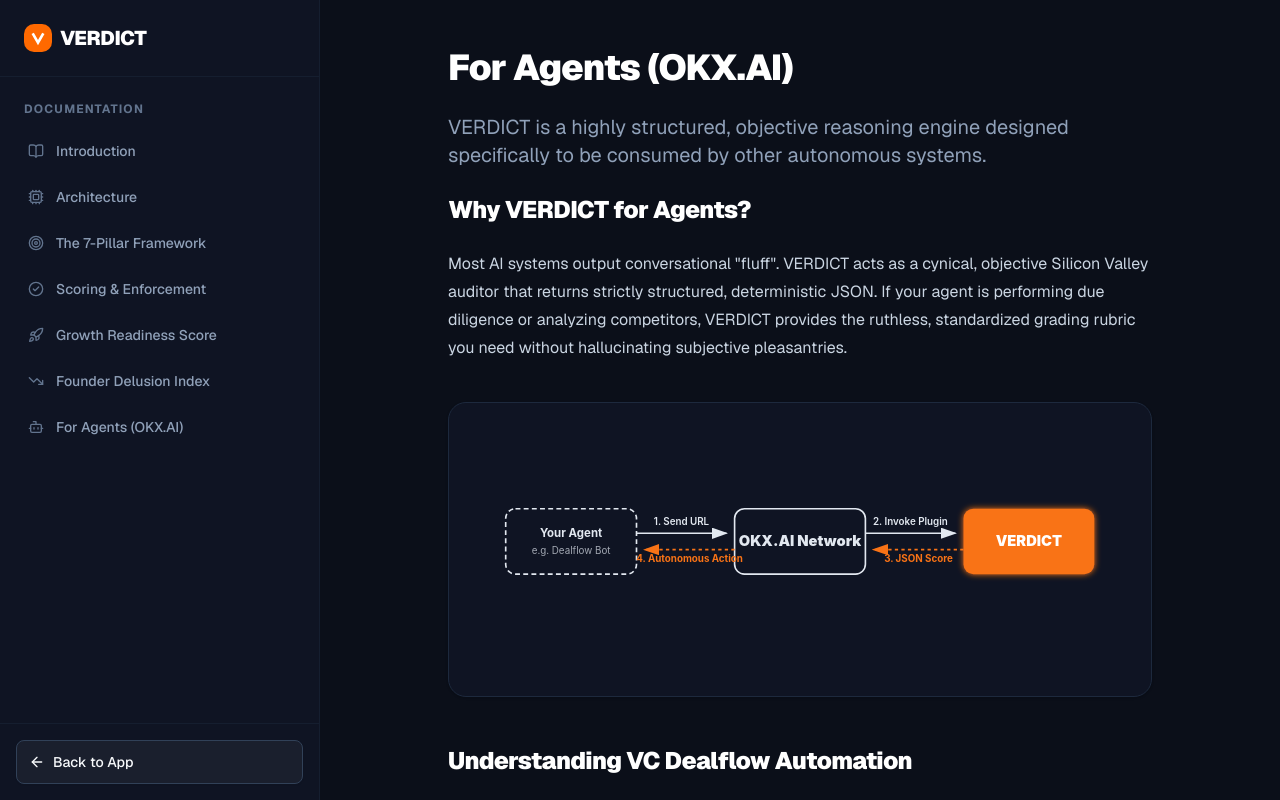
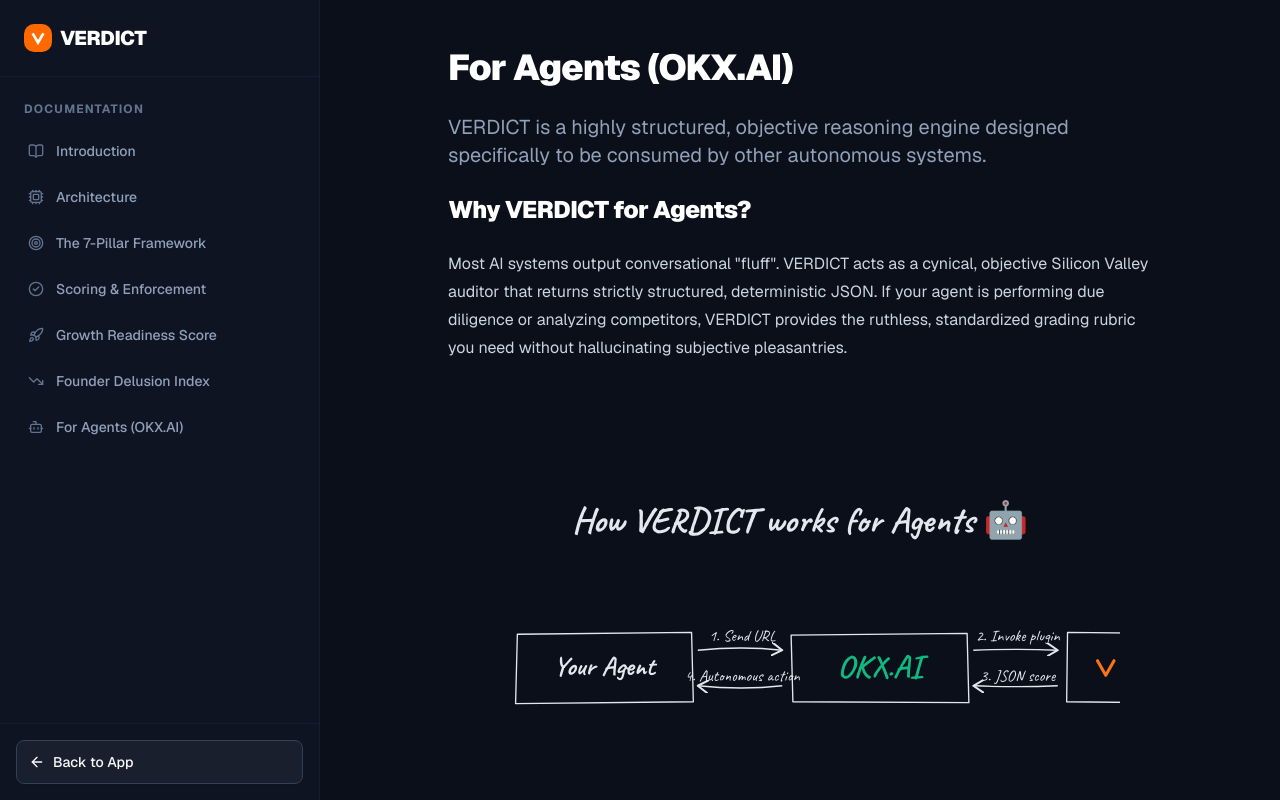
Before and after one commit to eugenennamdi/verdict, a Next.js app: page /docs/agents in a window 1280 px wide. Shown: the top 800 px of the page. Built offline with nearby package versions, Linux system fonts and the light colour scheme.

Commit message:
feat: implement highly custom Excalidraw-style sketchy SVG diagram for OKX.AI workflow

```diff
--- a/src/app/docs/agents/page.tsx
+++ b/src/app/docs/agents/page.tsx
@@ -5,58 +5,68 @@
   description: "Integrate VERDICT's brutal startup scoring into your AI agent via OKX.AI.",
 };
 
+import { Caveat } from 'next/font/google';
+
+const caveat = Caveat({ subsets: ['latin'], weight: ['400', '700'] });
+
 const FlowDiagram = () => (
-  <div className="my-10 p-6 bg-white dark:bg-[#0F1423] border border-slate-200 dark:border-slate-800 rounded-2xl shadow-sm overflow-hidden">
-    <svg viewBox="0 0 800 300" className="w-full h-auto text-slate-800 dark:text-slate-200" style={{ fontFamily: 'Inter, system-ui, sans-serif' }}>
+  <div className="my-12 p-8 bg-white dark:bg-[#0B0F19] flex flex-col items-center">
+    <h3 className={`text-3xl md:text-4xl font-bold mb-12 text-slate-800 dark:text-slate-200 ${caveat.className}`}>
+      How VERDICT works for Agents 🤖
+    </h3>
+
+    <div className="w-full overflow-x-auto pb-4">
+      <svg viewBox="0 0 900 200" className="w-full min-w-[800px] h-auto text-slate-800 dark:text-slate-200" style={{ fontFamily: caveat.style.fontFamily }}>
         <defs>
-        <marker id="arrowhead" markerWidth="10" markerHeight="7" refX="9" refY="3.5" orient="auto">
-          <polygon points="0 0, 10 3.5, 0 7" fill="currentColor" />
+          <marker id="arrowhead-sketchy" markerWidth="10" markerHeight="10" refX="8" refY="5" orient="auto">
+            <path d="M 0 0 L 8 5 L 0 10" fill="none" stroke="currentColor" strokeWidth="1.5" strokeLinecap="round" strokeLinejoin="round" />
           </marker>
-        <marker id="arrowhead-orange" markerWidth="10" markerHeight="7" refX="9" refY="3.5" orient="auto">
-          <polygon points="0 0, 10 3.5, 0 7" fill="#f97316" />
-        </marker>
-        <filter id="glow" x="-20%" y="-20%" width="140%" height="140%">
-          <feGaussianBlur stdDeviation="4" result="blur" />
-          <feComposite in="SourceGraphic" in2="blur" operator="over" />
-        </filter>
         </defs>
 
-      {/* Nodes */}
-
-      {/* 1. Discovery (Your Agent) */}
-      <g transform="translate(40, 100)">
-        <rect x="0" y="0" width="160" height="80" rx="12" fill="none" stroke="currentColor" strokeWidth="2" strokeDasharray="6 4" />
-        <text x="80" y="35" textAnchor="middle" className="font-bold text-sm" fill="currentColor">Your Agent</text>
-        <text x="80" y="55" textAnchor="middle" className="text-xs" fill="currentColor" opacity="0.7">e.g. Dealflow Bot</text>
+        {/* 1. Your Agent */}
+        <g transform="translate(40, 50)">
+          {/* Sketchy Box */}
+          <path d="M 2 2 L 198 0 L 200 78 L 0 80 Z" fill="none" stroke="currentColor" strokeWidth="1.5" strokeLinecap="round" strokeLinejoin="round" />
+          <text x="100" y="48" textAnchor="middle" className="text-3xl font-bold" fill="currentColor">Your Agent</text>
         </g>
 
         {/* 2. OKX.AI */}
-      <g transform="translate(320, 100)">
-        <rect x="0" y="0" width="160" height="80" rx="12" fill="none" stroke="currentColor" strokeWidth="2" />
-        <text x="80" y="45" textAnchor="middle" className="font-black text-lg" fill="currentColor">OKX.AI Network</text>
+        <g transform="translate(350, 50)">
+          {/* Sketchy Box */}
+          <path d="M 0 3 L 198 1 L 200 79 L 2 78 Z" fill="none" stroke="currentColor" strokeWidth="1.5" strokeLinecap="round" strokeLinejoin="round" />
+          {/* OKX Logo / Text in Green */}
+          <text x="100" y="50" textAnchor="middle" className="text-4xl font-bold" fill="#10b981">OKX.AI</text>
         </g>
 
         {/* 3. VERDICT */}
-      <g transform="translate(600, 100)">
-        <rect x="0" y="0" width="160" height="80" rx="12" fill="#f97316" filter="url(#glow)" />
-        <text x="80" y="45" textAnchor="middle" className="font-black text-lg text-white" fill="white">VERDICT</text>
+        <g transform="translate(660, 50)">
+          {/* Sketchy Box */}
+          <path d="M 1 0 L 199 2 L 198 80 L 0 78 Z" fill="none" stroke="currentColor" strokeWidth="1.5" strokeLinecap="round" strokeLinejoin="round" />
+          {/* VERDICT Logo + Text in Orange */}
+          <g transform="translate(30, 26)">
+            <svg viewBox="0 0 24 24" width="28" height="28" fill="none" stroke="#f97316" strokeWidth="3" strokeLinecap="round" strokeLinejoin="round">
+              <path d="M4 5L12 19L20 5" />
+            </svg>
+          </g>
+          <text x="125" y="50" textAnchor="middle" className="text-4xl font-bold" fill="#f97316">VERDICT</text>
         </g>
 
         {/* Connections (Forward) */}
-      <path d="M 200 130 L 310 130" fill="none" stroke="currentColor" strokeWidth="2" markerEnd="url(#arrowhead)" />
-      <text x="255" y="120" textAnchor="middle" className="text-xs font-semibold" fill="currentColor">1. Send URL</text>
+        <path d="M 245 70 Q 295 65 340 70" fill="none" stroke="currentColor" strokeWidth="1.5" markerEnd="url(#arrowhead-sketchy)" />
+        <text x="295" y="60" textAnchor="middle" className="text-lg" fill="currentColor">1. Send URL</text>
 
-      <path d="M 480 130 L 590 130" fill="none" stroke="currentColor" strokeWidth="2" markerEnd="url(#arrowhead)" />
-      <text x="535" y="120" textAnchor="middle" className="text-xs font-semibold" fill="currentColor">2. Invoke Plugin</text>
+        <path d="M 555 70 Q 605 68 650 70" fill="none" stroke="currentColor" strokeWidth="1.5" markerEnd="url(#arrowhead-sketchy)" />
+        <text x="605" y="60" textAnchor="middle" className="text-lg" fill="currentColor">2. Invoke plugin</text>
 
         {/* Connections (Return) */}
-      <path d="M 600 150 L 490 150" fill="none" stroke="#f97316" strokeWidth="2" markerEnd="url(#arrowhead-orange)" strokeDasharray="4 4" />
-      <text x="545" y="165" textAnchor="middle" className="text-xs font-bold" fill="#f97316">3. JSON Score</text>
+        <path d="M 650 110 Q 605 112 555 110" fill="none" stroke="currentColor" strokeWidth="1.5" markerEnd="url(#arrowhead-sketchy)" />
+        <text x="605" y="105" textAnchor="middle" className="text-lg" fill="currentColor">3. JSON score</text>
 
-      <path d="M 320 150 L 210 150" fill="none" stroke="#f97316" strokeWidth="2" markerEnd="url(#arrowhead-orange)" strokeDasharray="4 4" />
-      <text x="265" y="165" textAnchor="middle" className="text-xs font-bold" fill="#f97316">4. Autonomous Action</text>
+        <path d="M 340 110 Q 295 115 245 110" fill="none" stroke="currentColor" strokeWidth="1.5" markerEnd="url(#arrowhead-sketchy)" />
+        <text x="295" y="105" textAnchor="middle" className="text-lg" fill="currentColor">4. Autonomous action</text>
 
       </svg>
+    </div>
   </div>
 );
 
```
Lines whose indentation alone changed are shown as unchanged.
